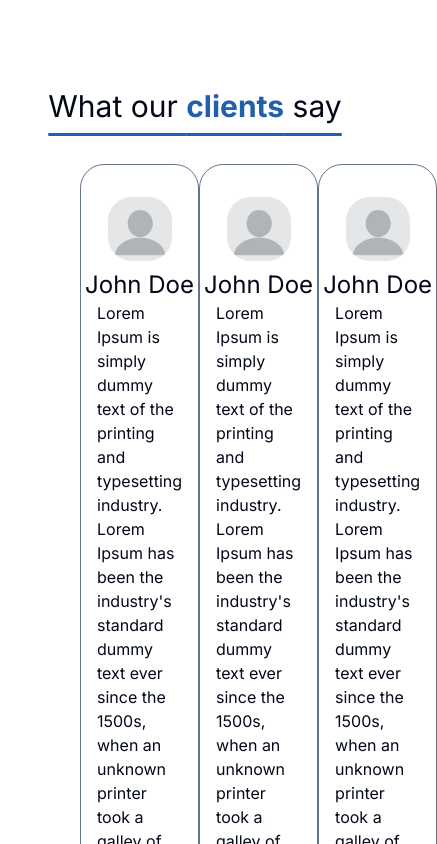
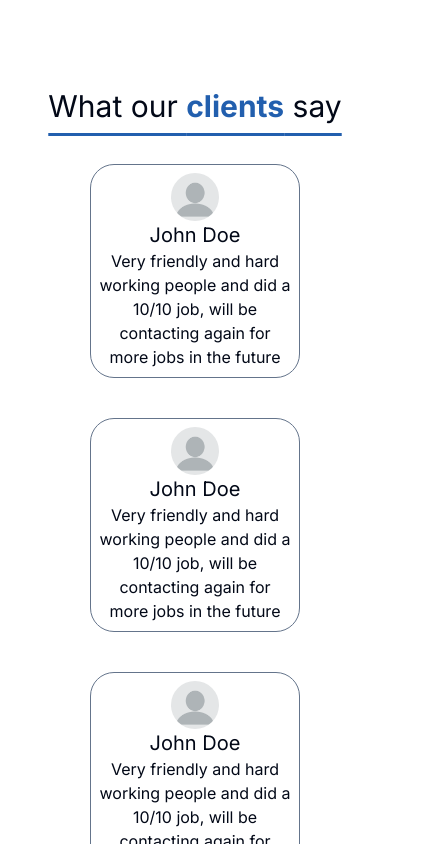
Before and after one commit to Jameshw19/howie-construction, a Next.js app: page / in a window 390 px wide. Shown: the part 1580-2424 px from the top of the page, 437 px wide, since content can reach past the window. Built offline with nearby package versions, Linux system fonts and the light colour scheme.

Commit message:
Fixed styling for the testimonials on mobile devices aswell as sm, md, and lg screens

```diff
--- a/app/(dashboard)/_components/testimonials.tsx
+++ b/app/(dashboard)/_components/testimonials.tsx
@@ -8,30 +8,21 @@ const Testimonials = () => {
           What our <span className="text-[#225FAE] font-bold">clients</span> say
         </h1>
       </div>
-      <div className="p-10 flex items-center justify-evenly w-full flex-row">
+      <div className="py-10 grid grid-cols-1 sm:grid-cols-1 md:grid-cols-3 gap-10">
         <Testimonial
           imageUrl="/client.webp"
           name="John Doe"
-          review="Lorem Ipsum is simply dummy text of the printing and typesetting industry.
-          Lorem Ipsum has been the industry's standard dummy text ever since the 1500s,
-           when an unknown printer took a galley of type and scrambled it to make a type
-            specimen book."
+          review="Very friendly and hard working people and did a 10/10 job, will be contacting again for more jobs in the future"
         />
         <Testimonial
           imageUrl="/client.webp"
           name="John Doe"
-          review="Lorem Ipsum is simply dummy text of the printing and typesetting industry.
-          Lorem Ipsum has been the industry's standard dummy text ever since the 1500s,
-           when an unknown printer took a galley of type and scrambled it to make a type
-            specimen book."
+          review="Very friendly and hard working people and did a 10/10 job, will be contacting again for more jobs in the future"
         />
         <Testimonial
           imageUrl="/client.webp"
           name="John Doe"
-          review="Lorem Ipsum is simply dummy text of the printing and typesetting industry.
-          Lorem Ipsum has been the industry's standard dummy text ever since the 1500s,
-           when an unknown printer took a galley of type and scrambled it to make a type
-            specimen book."
+          review="Very friendly and hard working people and did a 10/10 job, will be contacting again for more jobs in the future"
         />
       </div>
     </div>
--- a/app/(dashboard)/_components/testimonials/testimonial.tsx
+++ b/app/(dashboard)/_components/testimonials/testimonial.tsx
@@ -8,8 +8,8 @@ interface TestimonialProps {
 
 const Testimonial = ({ imageUrl, name, review }: TestimonialProps) => {
   return (
-    <div className="flex items-center justify-center flex-col w-80 border rounded-3xl py-6 border-slate-500">
-      <div className="w-16 h-w-16 py-2">
+    <div className="flex items-center flex-col justify-center border rounded-3xl p-2 lg:w-[300px] lg:h-[240px]  border-slate-500">
+      <div className="w-12 h-12">
         <Image
           className="rounded-3xl"
           src={imageUrl}
@@ -18,10 +18,8 @@ const Testimonial = ({ imageUrl, name, review }: TestimonialProps) => {
           height={100}
         />
       </div>
-      <h1 className="text-2xl">{name}</h1>
-      <div className="flex items-center justify-center px-4 ">
-        <h2>{review}</h2>
-      </div>
+      <h1 className="text-xl">{name}</h1>
+      <h2 className="text-base w-48 text-center">{review}</h2>
     </div>
   );
 };
```
